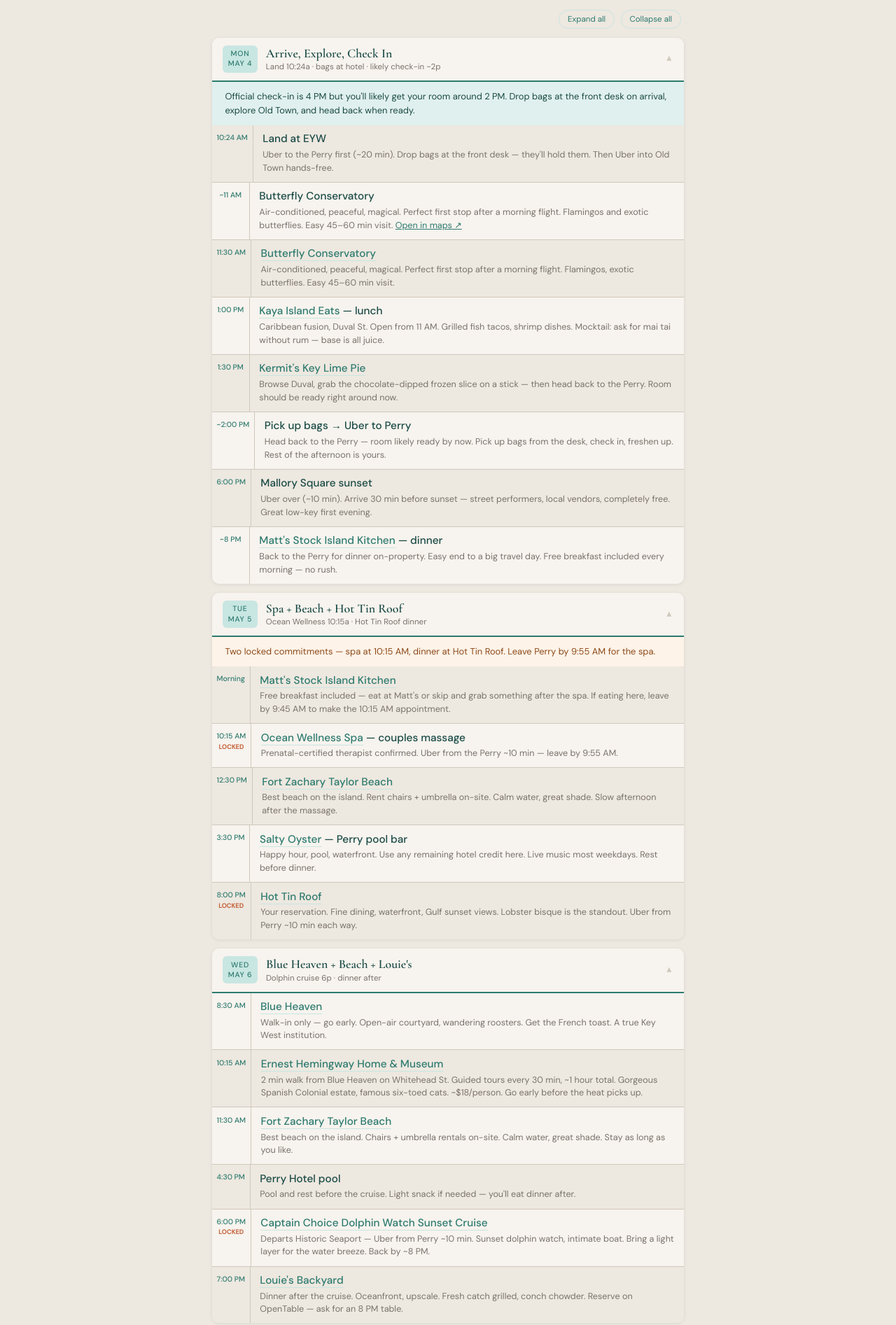
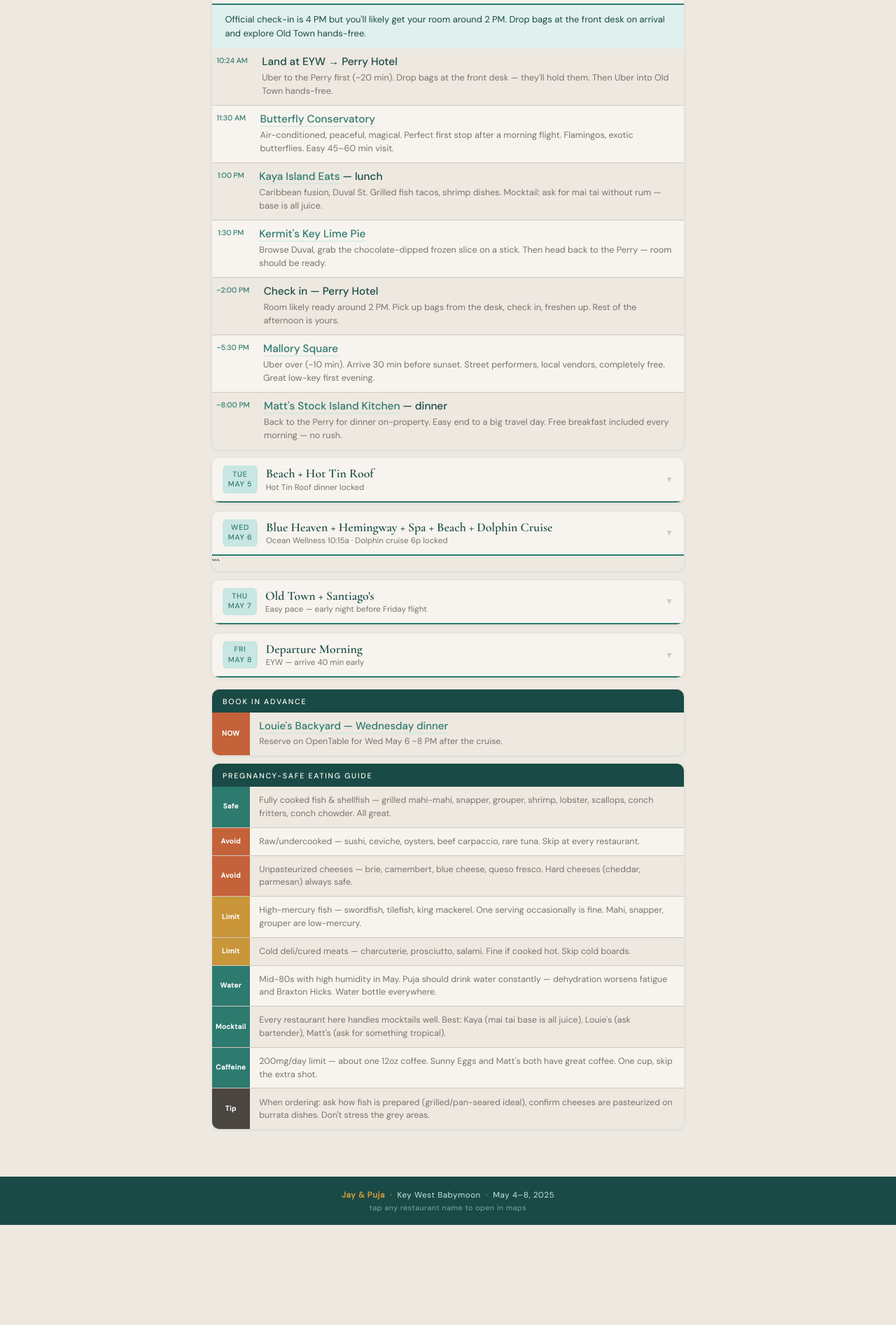
Before and after one commit to jdesai87/keywestfl, a plain HTML site: page index.html in a window 1280 px wide. Shown: the part 434-2327 px from the top of the page at 70% size. After the commit the page ends 2184 px from the top, so only its background shows below. Drawn offline with nearby package versions, Linux system fonts and the light colour scheme.

Commit message:
Update index.html

````diff
--- a/index.html
+++ b/index.html
@@ -24,15 +24,10 @@
   .hero-eyebrow{font-size:.68rem;font-weight:500;letter-spacing:.2em;color:var(--gold);text-transform:uppercase;margin-bottom:.7rem}
   .hero-title{font-family:'Cormorant Garamond',serif;font-size:3rem;font-weight:300;color:#FDFAF6;line-height:1.05;margin-bottom:.7rem}
   .hero-sub{font-size:.78rem;color:var(--light);letter-spacing:.06em;opacity:.9}
-  .meta-strip{display:grid;grid-template-columns:repeat(3,1fr);background:var(--light);border-bottom:1px solid var(--border)}
-  .meta-cell{padding:.85rem .5rem;text-align:center;border-right:1px solid var(--border)}
-  .meta-cell:last-child{border-right:none}
-  .meta-val{font-family:'Cormorant Garamond',serif;font-size:1.15rem;font-weight:600;color:var(--deep);display:block;line-height:1.2}
-  .meta-key{font-size:.62rem;color:var(--pebble);letter-spacing:.04em;margin-top:2px;display:block}
   .notice{padding:.65rem 1.1rem;font-size:.76rem;line-height:1.55}
-  .notice-info{background:var(--info-bg);color:var(--info-tx)}
   .notice-gold{background:var(--gold-bg);color:var(--gold-tx)}
   .notice-warn{background:var(--warn-bg);color:var(--warn-tx)}
+  .notice-info{background:var(--info-bg);color:var(--info-tx)}
   .notice strong{font-weight:500}
   .content{max-width:700px;margin:0 auto;padding:1rem 0 2.5rem}
   .controls{display:flex;gap:.5rem;padding:.65rem 1rem 0;justify-content:flex-end}
@@ -55,7 +50,7 @@
   .activity:last-child{border-bottom:none}
   .activity:nth-child(even){background:var(--sand)}
   .activity:nth-child(odd){background:var(--cream)}
-  .act-time{font-size:.62rem;font-weight:500;color:var(--mid);text-align:center;padding:.65rem .4rem;min-width:54px;border-right:1px solid var(--border);display:flex;flex-direction:column;align-items:center;justify-content:flex-start;gap:3px;flex-shrink:0;line-height:1.35}
+  .act-time{font-size:.62rem;font-weight:500;color:var(--mid);text-align:center;padding:.65rem .4rem;min-width:54px;display:flex;flex-direction:column;align-items:center;justify-content:flex-start;gap:3px;flex-shrink:0;line-height:1.35}
   .locked-badge{font-size:.52rem;font-weight:700;color:var(--terra);letter-spacing:.04em;line-height:1}
   .act-content{padding:.6rem .8rem;flex:1;min-width:0}
   .act-name{font-size:.9rem;font-weight:500;color:var(--deep);line-height:1.3;margin-bottom:3px}
@@ -84,12 +79,6 @@
   <div class="hero-sub">Jay &amp; Puja &nbsp;·&nbsp; Perry Hotel &amp; Marina &nbsp;·&nbsp; Mon – Fri</div>
 </div>
 
-<div class="meta-strip">
-  <div class="meta-cell"><span class="meta-val">Perry Hotel</span><span class="meta-key">Stock Island</span></div>
-  <div class="meta-cell"><span class="meta-val">May 4–8</span><span class="meta-key">Mon – Fri, 2025</span></div>
-  <div class="meta-cell"><span class="meta-val">EYW</span><span class="meta-key">Fri AM departure</span></div>
-</div>
-<div class="notice notice-info">The Perry is on Stock Island — 10 min Uber to Old Town. Free hotel shuttle included in resort fee. Confirm $100 credit scope at check-in.</div>
 <div class="notice notice-gold"><strong>Free breakfast included every morning</strong> at Matt's Stock Island Kitchen — no obligation to eat there though. <strong>$100 Hotel Credit</strong> is separate — best used at Salty Oyster for happy hour drinks or applied to dinner. Confirm scope at check-in.</div>
 
 <div class="content">
@@ -100,7 +89,7 @@
 
   <!-- MONDAY -->
 
-  <div class="day open">
+  <div class="day" id="day-mon">
     <div class="day-header" onclick="toggle(this)">
       <div class="day-badge">Mon<br>May 4</div>
       <div class="day-info">
@@ -110,19 +99,12 @@
       <div class="day-chevron">▼</div>
     </div>
     <div class="day-body">
-      <div class="notice notice-info">Official check-in is 4 PM but you'll likely get your room around 2 PM. Drop bags at the front desk on arrival, explore Old Town, and head back when ready.</div>
+      <div class="notice notice-info">Official check-in is 4 PM but you'll likely get your room around 2 PM. Drop bags at the front desk on arrival and explore Old Town hands-free.</div>
       <div class="activity">
         <div class="act-time">10:24 AM</div>
         <div class="act-content">
-          <div class="act-name">Land at EYW</div>
+          <div class="act-name">Land at EYW → Perry Hotel</div>
           <div class="act-note">Uber to the Perry first (~20 min). Drop bags at the front desk — they'll hold them. Then Uber into Old Town hands-free.</div>
-        </div>
-      </div>
-      <div class="activity">
-        <div class="act-time">~11 AM</div>
-        <div class="act-content">
-          <div class="act-name">Butterfly Conservatory</div>
-          <div class="act-note">Air-conditioned, peaceful, magical. Perfect first stop after a morning flight. Flamingos and exotic butterflies. Easy 45–60 min visit. <a href="https://maps.google.com/?cid=8786664853202405372" target="_blank" style="color:var(--mid)">Open in maps ↗</a></div>
         </div>
       </div>
       <div class="activity">
@@ -136,32 +118,32 @@
         <div class="act-time">1:00 PM</div>
         <div class="act-content">
           <div class="act-name"><a href="https://maps.google.com/?cid=10302192257345296052" target="_blank">Kaya Island Eats</a> — lunch</div>
-          <div class="act-note">Caribbean fusion, Duval St. Open from 11 AM. Grilled fish tacos, shrimp dishes. Mocktail: ask for mai tai without rum — base is all juice.</div>
+          <div class="act-note">Caribbean fusion, Duval St. Grilled fish tacos, shrimp dishes. Mocktail: ask for mai tai without rum — base is all juice.</div>
         </div>
       </div>
       <div class="activity">
         <div class="act-time">1:30 PM</div>
         <div class="act-content">
           <div class="act-name"><a href="https://maps.google.com/?cid=2459516798185250050" target="_blank">Kermit's Key Lime Pie</a></div>
-          <div class="act-note">Browse Duval, grab the chocolate-dipped frozen slice on a stick — then head back to the Perry. Room should be ready right around now.</div>
+          <div class="act-note">Browse Duval, grab the chocolate-dipped frozen slice on a stick. Then head back to the Perry — room should be ready.</div>
         </div>
       </div>
       <div class="activity">
         <div class="act-time">~2:00 PM</div>
         <div class="act-content">
-          <div class="act-name">Pick up bags → Uber to Perry</div>
-          <div class="act-note">Head back to the Perry — room likely ready by now. Pick up bags from the desk, check in, freshen up. Rest of the afternoon is yours.</div>
+          <div class="act-name">Check in — Perry Hotel</div>
+          <div class="act-note">Room likely ready around 2 PM. Pick up bags from the desk, check in, freshen up. Rest of the afternoon is yours.</div>
         </div>
       </div>
       <div class="activity">
-        <div class="act-time">6:00 PM</div>
+        <div class="act-time">~5:30 PM</div>
         <div class="act-content">
-          <div class="act-name">Mallory Square sunset</div>
-          <div class="act-note">Uber over (~10 min). Arrive 30 min before sunset — street performers, local vendors, completely free. Great low-key first evening.</div>
+          <div class="act-name"><a href="https://maps.google.com/?cid=16764466633351029510" target="_blank">Mallory Square</a></div>
+          <div class="act-note">Uber over (~10 min). Arrive 30 min before sunset. Street performers, local vendors, completely free. Great low-key first evening.</div>
         </div>
       </div>
       <div class="activity">
-        <div class="act-time">~8 PM</div>
+        <div class="act-time">~8:00 PM</div>
         <div class="act-content">
           <div class="act-name"><a href="https://www.perrykeywest.com/stock-island-restaurants" target="_blank">Matt's Stock Island Kitchen</a> — dinner</div>
           <div class="act-note">Back to the Perry for dinner on-property. Easy end to a big travel day. Free breakfast included every morning — no rush.</div>
@@ -172,47 +154,39 @@
 
   <!-- TUESDAY -->
 
-  <div class="day open">
+  <div class="day" id="day-tue">
     <div class="day-header" onclick="toggle(this)">
       <div class="day-badge">Tue<br>May 5</div>
       <div class="day-info">
-        <div class="day-title">Spa + Beach + Hot Tin Roof</div>
-        <div class="day-sub">Ocean Wellness 10:15a · Hot Tin Roof dinner</div>
+        <div class="day-title">Beach + Hot Tin Roof</div>
+        <div class="day-sub">Hot Tin Roof dinner locked</div>
       </div>
       <div class="day-chevron">▼</div>
     </div>
     <div class="day-body">
-      <div class="notice notice-warn">Two locked commitments — spa at 10:15 AM, dinner at Hot Tin Roof. Leave Perry by 9:55 AM for the spa.</div>
       <div class="activity">
         <div class="act-time">Morning</div>
         <div class="act-content">
           <div class="act-name"><a href="https://www.perrykeywest.com/stock-island-restaurants" target="_blank">Matt's Stock Island Kitchen</a></div>
-          <div class="act-note">Free breakfast included — eat at Matt's or skip and grab something after the spa. If eating here, leave by 9:45 AM to make the 10:15 AM appointment.</div>
+          <div class="act-note">Free breakfast included — eat at Matt's or explore elsewhere.</div>
         </div>
       </div>
       <div class="activity">
-        <div class="act-time">10:15 AM<div class="locked-badge">LOCKED</div></div>
-        <div class="act-content">
-          <div class="act-name"><a href="https://maps.google.com/?cid=18285309956897800669" target="_blank">Ocean Wellness Spa</a> — couples massage</div>
-          <div class="act-note">Prenatal-certified therapist confirmed. Uber from the Perry ~10 min — leave by 9:55 AM.</div>
-        </div>
-      </div>
-      <div class="activity">
-        <div class="act-time">12:30 PM</div>
+        <div class="act-time">10:30 AM</div>
         <div class="act-content">
           <div class="act-name"><a href="https://maps.google.com/?cid=16685934452895176446" target="_blank">Fort Zachary Taylor Beach</a></div>
-          <div class="act-note">Best beach on the island. Rent chairs + umbrella on-site. Calm water, great shade. Slow afternoon after the massage.</div>
+          <div class="act-note">Best beach on the island. Rent chairs + umbrella on-site. Calm water, great shade.</div>
         </div>
       </div>
       <div class="activity">
         <div class="act-time">3:30 PM</div>
         <div class="act-content">
           <div class="act-name"><a href="https://www.perrykeywest.com/stock-island-restaurants" target="_blank">Salty Oyster</a> — Perry pool bar</div>
-          <div class="act-note">Happy hour, pool, waterfront. Use any remaining hotel credit here. Live music most weekdays. Rest before dinner.</div>
+          <div class="act-note">Happy hour, pool, waterfront. Use hotel credit here. Live music most weekdays. Rest before dinner.</div>
         </div>
       </div>
       <div class="activity">
-        <div class="act-time">8:00 PM<div class="locked-badge">LOCKED</div></div>
+        <div class="act-time">7:00 PM<div class="locked-badge">LOCKED</div></div>
         <div class="act-content">
           <div class="act-name"><a href="https://maps.google.com/?cid=6174778352918866717" target="_blank">Hot Tin Roof</a></div>
           <div class="act-note">Your reservation. Fine dining, waterfront, Gulf sunset views. Lobster bisque is the standout. Uber from Perry ~10 min each way.</div>
@@ -223,64 +197,76 @@
 
   <!-- WEDNESDAY -->
 
-  <div class="day open">
+  <div class="day" id="day-wed">
     <div class="day-header" onclick="toggle(this)">
       <div class="day-badge">Wed<br>May 6</div>
       <div class="day-info">
-        <div class="day-title">Blue Heaven + Beach + Louie's</div>
-        <div class="day-sub">Dolphin cruise 6p · dinner after</div>
+        <div class="day-title">Blue Heaven + Hemingway + Spa + Beach + Dolphin Cruise</div>
+        <div class="day-sub">Ocean Wellness 10:15a · Dolphin cruise 6p locked</div>
       </div>
       <div class="day-chevron">▼</div>
     </div>
     <div class="day-body">
       <div class="activity">
-        <div class="act-time">8:30 AM</div>
+        <div class="act-time">Morning</div>
+        <div class="act-content">
+          <div class="act-name"><a href="https://www.perrykeywest.com/stock-island-restaurants" target="_blank">Matt's Stock Island Kitchen</a></div>
+          <div class="act-note">Free breakfast. Leave by 9:45 AM to make the spa — or grab something light after.</div>
+        </div>
+      </div>
+
+```
+  <div class="activity">
+    <div class="act-time">12:00 PM</div>
     <div class="act-content">
       <div class="act-name"><a href="https://maps.google.com/?cid=15172891216276788505" target="_blank">Blue Heaven</a></div>
-          <div class="act-note">Walk-in only — go early. Open-air courtyard, wandering roosters. Get the French toast. A true Key West institution.</div>
+      <div class="act-note">Walk-in only. Open-air courtyard, wandering roosters. Get the French toast. A true Key West institution.</div>
     </div>
   </div>
   <div class="activity">
-        <div class="act-time">10:15 AM</div>
+    <div class="act-time">1:30 PM</div>
     <div class="act-content">
       <div class="act-name"><a href="https://maps.google.com/?cid=4768768385688895503" target="_blank">Ernest Hemingway Home &amp; Museum</a></div>
-          <div class="act-note">2 min walk from Blue Heaven on Whitehead St. Guided tours every 30 min, ~1 hour total. Gorgeous Spanish Colonial estate, famous six-toed cats. ~$18/person. Go early before the heat picks up.</div>
+      <div class="act-note">2 min walk from Blue Heaven on Whitehead St. Guided tours every 30 min, ~1 hour total. Gorgeous estate, famous six-toed cats. ~$18/person.</div>
     </div>
   </div>
   <div class="activity">
-        <div class="act-time">11:30 AM</div>
+    <div class="act-time">11:30 AM<div class="locked-badge">LOCKED</div></div>
     <div class="act-content">
-          <div class="act-name"><a href="https://maps.google.com/?cid=16685934452895176446" target="_blank">Fort Zachary Taylor Beach</a></div>
-          <div class="act-note">Best beach on the island. Chairs + umbrella rentals on-site. Calm water, great shade. Stay as long as you like.</div>
+      <div class="act-name"><a href="https://maps.google.com/?cid=18285309956897800669" target="_blank">Ocean Wellness Spa</a> — couples massage</div>
+      <div class="act-note">Prenatal-certified therapist confirmed. Uber ~5 min from Hemingway House. Leave by 11:15 AM.</div>
     </div>
   </div>
   <div class="activity">
-        <div class="act-time">4:30 PM</div>
+    <div class="act-time">1:30 PM</div>
     <div class="act-content">
-          <div class="act-name">Perry Hotel pool</div>
-          <div class="act-note">Pool and rest before the cruise. Light snack if needed — you'll eat dinner after.</div>
+      <div class="act-name"><a href="https://maps.google.com/?cid=16685934452895176446" target="_blank">Fort Zachary Taylor Beach</a></div>
+      <div class="act-note">Best beach on the island. Chairs + umbrella on-site. Calm water, great shade. Relax after the massage.</div>
     </div>
   </div>
+
   <div class="activity">
     <div class="act-time">6:00 PM<div class="locked-badge">LOCKED</div></div>
     <div class="act-content">
       <div class="act-name"><a href="https://maps.google.com/?q=Captain+Choice+Dolphin+Watch+Key+West" target="_blank">Captain Choice Dolphin Watch Sunset Cruise</a></div>
-          <div class="act-note">Departs Historic Seaport — Uber from Perry ~10 min. Sunset dolphin watch, intimate boat. Bring a light layer for the water breeze. Back by ~8 PM.</div>
+      <div class="act-note">Departs Historic Seaport — Uber from Perry ~10 min. Bring a light layer. Back by ~8 PM.</div>
     </div>
   </div>
   <div class="activity">
-        <div class="act-time">7:00 PM</div>
+    <div class="act-time">~8:00 PM</div>
     <div class="act-content">
       <div class="act-name"><a href="https://maps.google.com/?cid=2133076428450823443" target="_blank">Louie's Backyard</a></div>
       <div class="act-note">Dinner after the cruise. Oceanfront, upscale. Fresh catch grilled, conch chowder. Reserve on OpenTable — ask for an 8 PM table.</div>
     </div>
   </div>
 </div>
+```
+
   </div>
 
   <!-- THURSDAY -->
 
-  <div class="day open">
+  <div class="day" id="day-thu">
     <div class="day-header" onclick="toggle(this)">
       <div class="day-badge">Thu<br>May 7</div>
       <div class="day-info">
@@ -331,7 +317,7 @@
 
   <!-- FRIDAY -->
 
-  <div class="day open">
+  <div class="day" id="day-fri">
     <div class="day-header" onclick="toggle(this)">
       <div class="day-badge">Fri<br>May 8</div>
       <div class="day-info">
@@ -363,31 +349,10 @@
   <div class="section-wrap">
     <div class="section-bar">Book in Advance</div>
     <div class="badge-row">
-      <div class="badge-col" style="background:var(--mid)">DONE</div>
-      <div class="badge-content">
-        <div class="badge-title"><a href="https://maps.google.com/?q=Captain+Choice+Dolphin+Watch+Key+West" target="_blank">Captain Choice Dolphin Watch Sunset Cruise</a></div>
-        <div class="badge-note">Locked Wed May 6 at 6 PM. Departs Historic Seaport — Uber from Perry ~10 min.</div>
-      </div>
-    </div>
-    <div class="badge-row">
-      <div class="badge-col" style="background:var(--mid)">DONE</div>
-      <div class="badge-content">
-        <div class="badge-title"><a href="https://maps.google.com/?cid=18285309956897800669" target="_blank">Ocean Wellness Spa — couples massage</a></div>
-        <div class="badge-note">Locked Tue May 5 at 10:15 AM. Prenatal therapist confirmed. Leave Perry by 9:55 AM.</div>
-      </div>
-    </div>
-    <div class="badge-row">
-      <div class="badge-col" style="background:var(--mid)">DONE</div>
-      <div class="badge-content">
-        <div class="badge-title"><a href="https://maps.google.com/?cid=6174778352918866717" target="_blank">Hot Tin Roof — Tuesday dinner</a></div>
-        <div class="badge-note">Locked Tue May 5. Confirm by phone one day before arrival.</div>
-      </div>
-    </div>
-    <div class="badge-row">
       <div class="badge-col" style="background:var(--terra)">NOW</div>
       <div class="badge-content">
         <div class="badge-title"><a href="https://maps.google.com/?cid=2133076428450823443" target="_blank">Louie's Backyard — Wednesday dinner</a></div>
-        <div class="badge-note">Reserve on OpenTable for Wed May 6 evening.</div>
+        <div class="badge-note">Reserve on OpenTable for Wed May 6 ~8 PM after the cruise.</div>
       </div>
     </div>
   </div>
@@ -415,8 +380,65 @@
 </div>
 
 <script>
-function toggle(h){h.closest('.day').classList.toggle('open')}
-function toggleAll(o){document.querySelectorAll('.day').forEach(d=>o?d.classList.add('open'):d.classList.remove('open'))}
+// Day IDs mapped to dates (month, day)
+const DAY_DATES = {
+  'day-mon': [5, 4],
+  'day-tue': [5, 5],
+  'day-wed': [5, 6],
+  'day-thu': [5, 7],
+  'day-fri': [5, 8],
+};
+
+function getTodayId() {
+  const now = new Date();
+  const m = now.getMonth() + 1;
+  const d = now.getDate();
+  for (const [id, [dm, dd]] of Object.entries(DAY_DATES)) {
+    if (dm === m && dd === d) return id;
+  }
+  return null;
+}
+
+function openToday() {
+  const todayId = getTodayId();
+  document.querySelectorAll('.day').forEach(day => {
+    if (day.id === todayId) {
+      day.classList.add('open');
+    } else {
+      day.classList.remove('open');
+    }
+  });
+  // If no matching day (before/after trip), open Monday by default
+  if (!todayId) {
+    document.getElementById('day-mon').classList.add('open');
+  }
+}
+
+function toggle(h) { h.closest('.day').classList.toggle('open'); }
+function toggleAll(o) { document.querySelectorAll('.day').forEach(d => o ? d.classList.add('open') : d.classList.remove('open')); }
+
+// Auto-expand only today's day
+(function(){
+  const dates = {
+    '2025-05-04': 'Mon',
+    '2025-05-05': 'Tue',
+    '2025-05-06': 'Wed',
+    '2025-05-07': 'Thu',
+    '2025-05-08': 'Fri',
+  };
+  const today = new Date().toLocaleDateString('en-CA');
+  const badge = dates[today];
+  document.querySelectorAll('.day').forEach(d => d.classList.remove('open'));
+  if (badge) {
+    document.querySelectorAll('.day-badge').forEach(b => {
+      if (b.textContent.trim().startsWith(badge)) {
+        b.closest('.day').classList.add('open');
+      }
+    });
+  } else {
+    document.querySelector('.day').classList.add('open');
+  }
+})();
 </script>
 
 </body>
````
Lines whose indentation alone changed are shown as unchanged.
